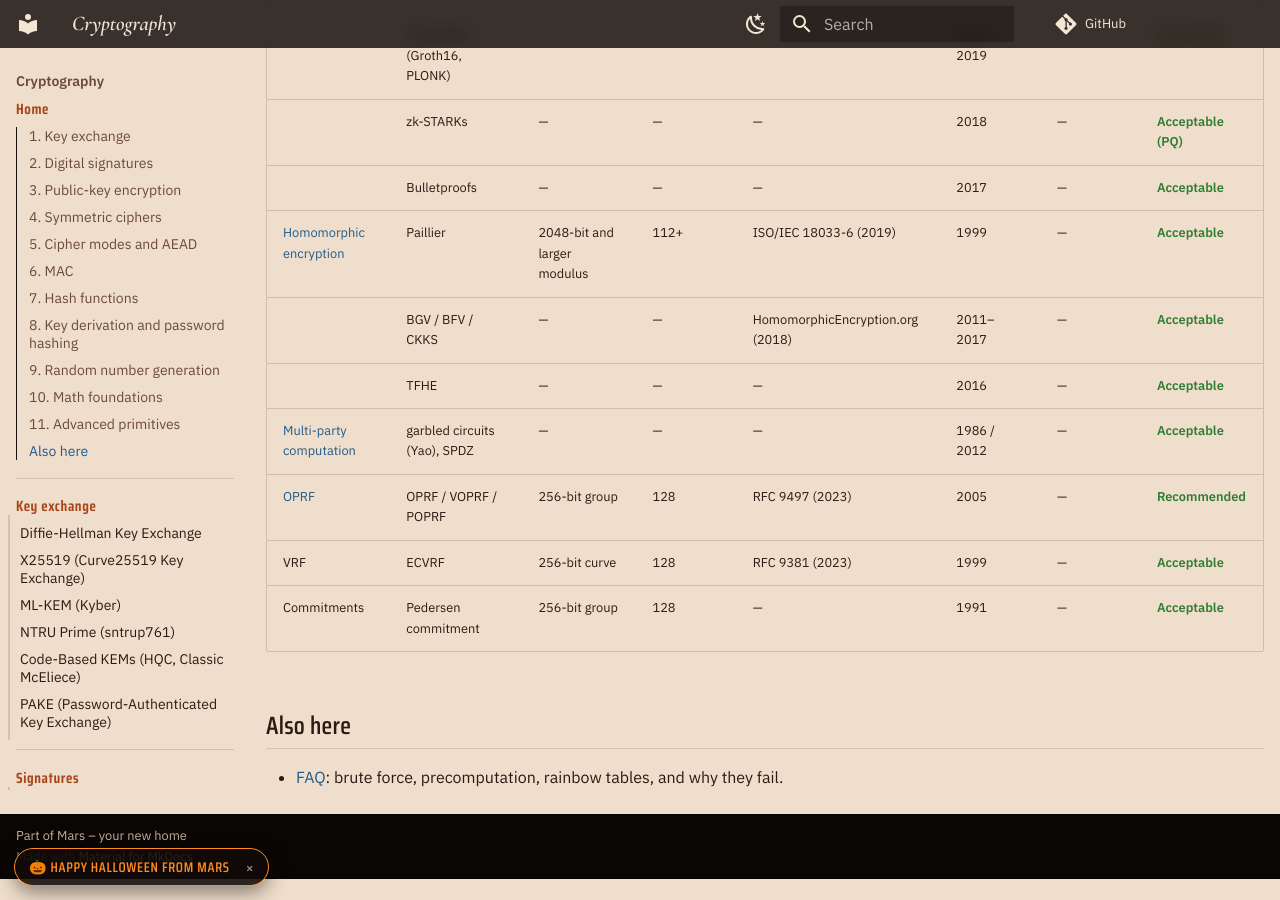
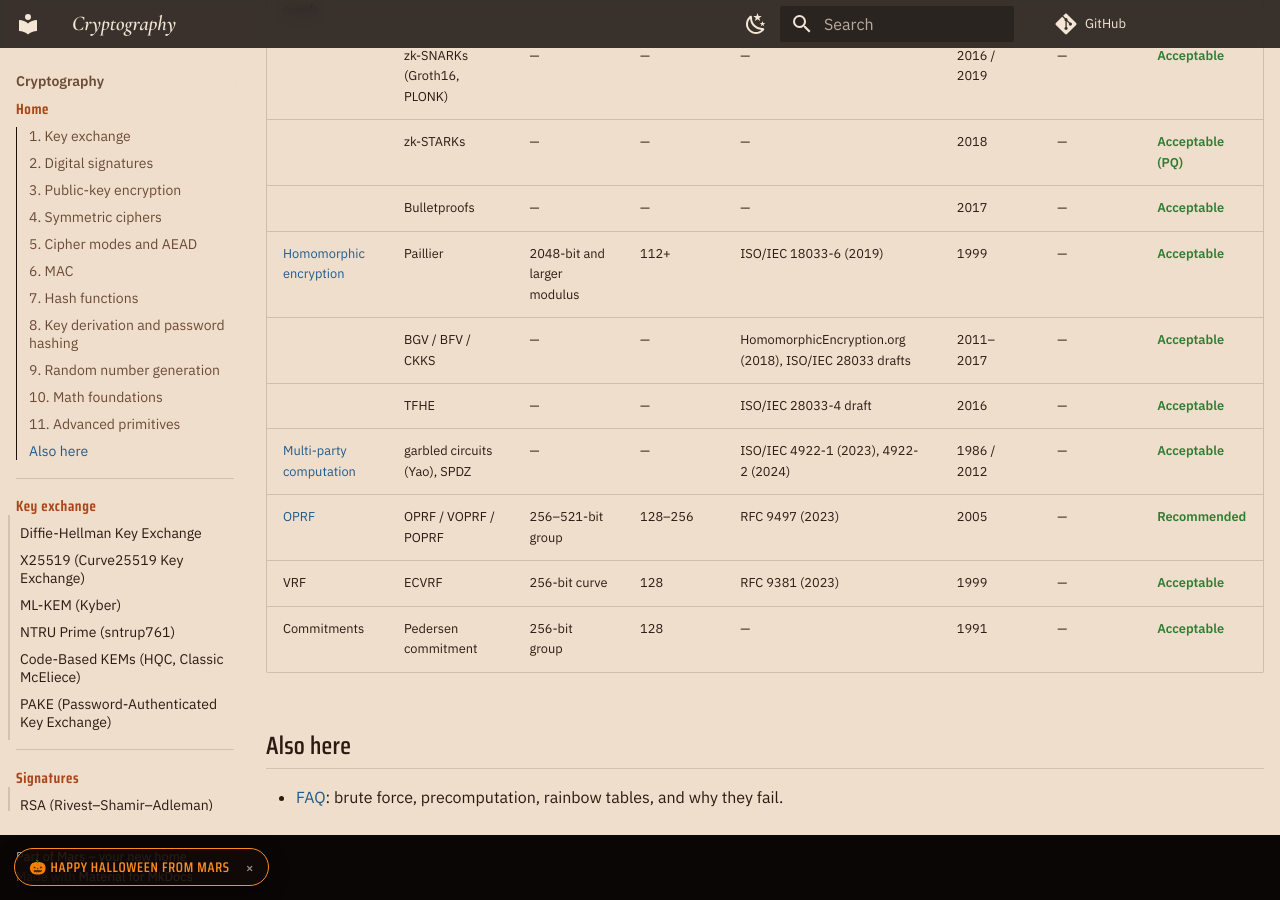
Before and after one commit to TTMathCS/cryptography, an MkDocs documentation site: the page built from docs/index.md, in a window 1280 px wide and 900 px high, scrolled down 12665 px. Built offline with MkDocs 1.6.1 and Material for MkDocs 9.7.7, drawn with Linux system fonts in a browser that asks for light colours; comment, search, counter and statistics services are not loaded.

Commit message:
FHE and MPC rows get their ISO work; OPRF suites run up to P-521

```diff
--- a/docs/index.md
+++ b/docs/index.md
@@ -225,10 +225,10 @@
 | | zk-STARKs | — | — | — | 2018 | — | Acceptable (PQ) |
 | | Bulletproofs | — | — | — | 2017 | — | Acceptable |
 | [Homomorphic encryption](11-advanced/Homomorphic-Encryption.md) | Paillier | 2048-bit and larger modulus | 112+ | ISO/IEC 18033-6 (2019) | 1999 | — | Acceptable |
-| | BGV / BFV / CKKS | — | — | HomomorphicEncryption.org (2018) | 2011–2017 | — | Acceptable |
-| | TFHE | — | — | — | 2016 | — | Acceptable |
-| [Multi-party computation](11-advanced/MPC.md) | garbled circuits (Yao), SPDZ | — | — | — | 1986 / 2012 | — | Acceptable |
-| [OPRF](11-advanced/OPRF.md) | OPRF / VOPRF / POPRF | 256-bit group | 128 | RFC 9497 (2023) | 2005 | — | Recommended |
+| | BGV / BFV / CKKS | — | — | HomomorphicEncryption.org (2018), ISO/IEC 28033 drafts | 2011–2017 | — | Acceptable |
+| | TFHE | — | — | ISO/IEC 28033-4 draft | 2016 | — | Acceptable |
+| [Multi-party computation](11-advanced/MPC.md) | garbled circuits (Yao), SPDZ | — | — | ISO/IEC 4922-1 (2023), 4922-2 (2024) | 1986 / 2012 | — | Acceptable |
+| [OPRF](11-advanced/OPRF.md) | OPRF / VOPRF / POPRF | 256–521-bit group | 128–256 | RFC 9497 (2023) | 2005 | — | Recommended |
 | VRF | ECVRF | 256-bit curve | 128 | RFC 9381 (2023) | 1999 | — | Acceptable |
 | Commitments | Pedersen commitment | 256-bit group | 128 | — | 1991 | — | Acceptable |
 
```
